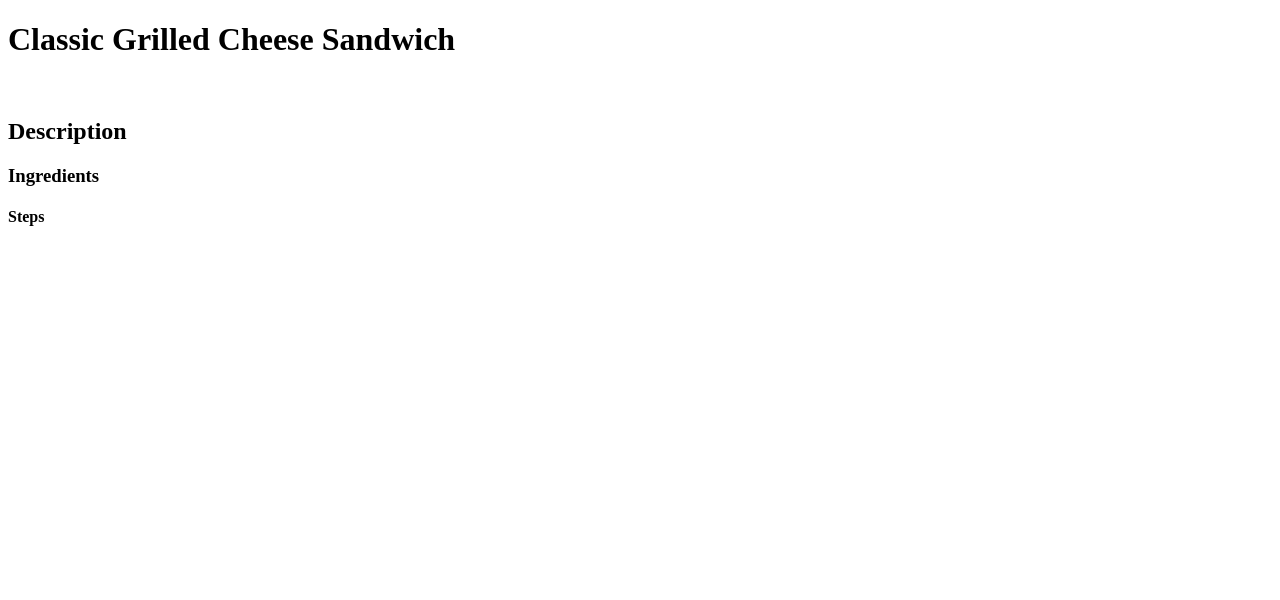
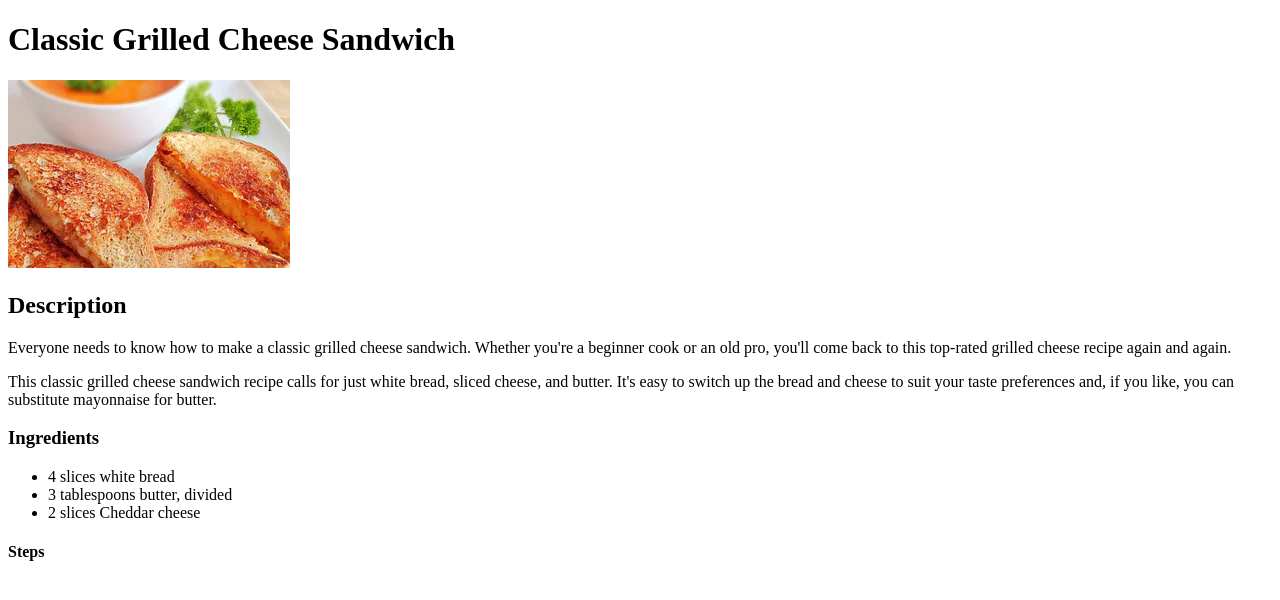
Before and after one commit to michaelrgarcia/odin-recipes, a plain HTML site: page recipes/grilledcheese.html in a window 1280 px wide. Drawn offline with Linux system fonts and the light colour scheme.

Commit message:
Add description and ingredients list

```diff
--- a/recipes/grilledcheese.html
+++ b/recipes/grilledcheese.html
@@ -7,15 +7,17 @@
 
     <body>
         <h1>Classic Grilled Cheese Sandwich</h1>
-        <img src="../imgs/" alt="">
+        <img src="../imgs/grilledcheese.png" alt="A classic grilled cheese, the bread being a toasty golden-brown color and melted American cheese in between.">
 
         <h2>Description</h2>
-        <p></p>
-        <p></p>
+        <p>Everyone needs to know how to make a classic grilled cheese sandwich. Whether you're a beginner cook or an old pro, you'll come back to this top-rated grilled cheese recipe again and again.</p>
+        <p>This classic grilled cheese sandwich recipe calls for just white bread, sliced cheese, and butter. It's easy to switch up the bread and cheese to suit your taste preferences and, if you like, you can substitute mayonnaise for butter.</p>
 
         <h3>Ingredients</h3>
         <ul>
-
+           <li>4 slices white bread</li>
+           <li>3 tablespoons butter, divided</li>
+           <li>2 slices Cheddar cheese</li>
         </ul>
 
         <h4>Steps</h4>
```
